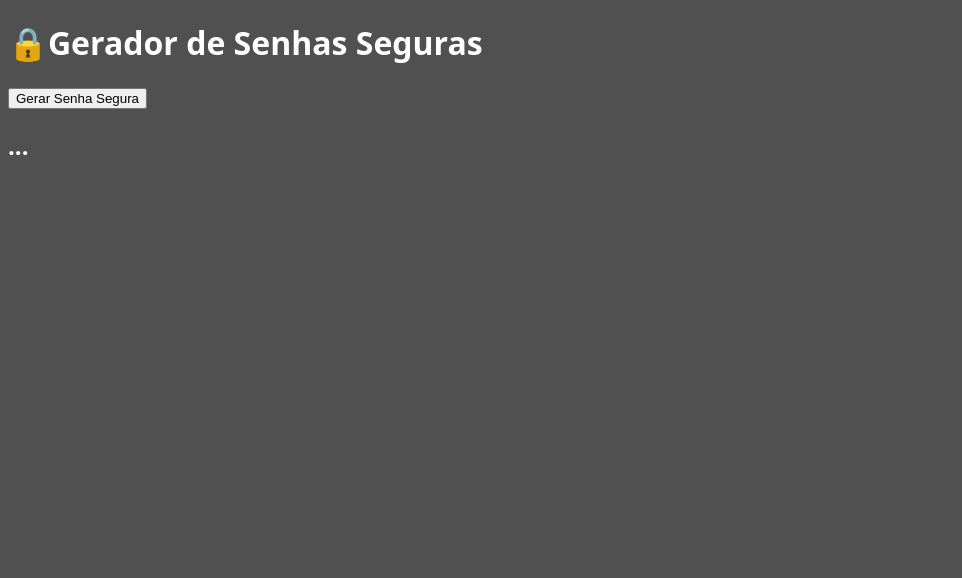
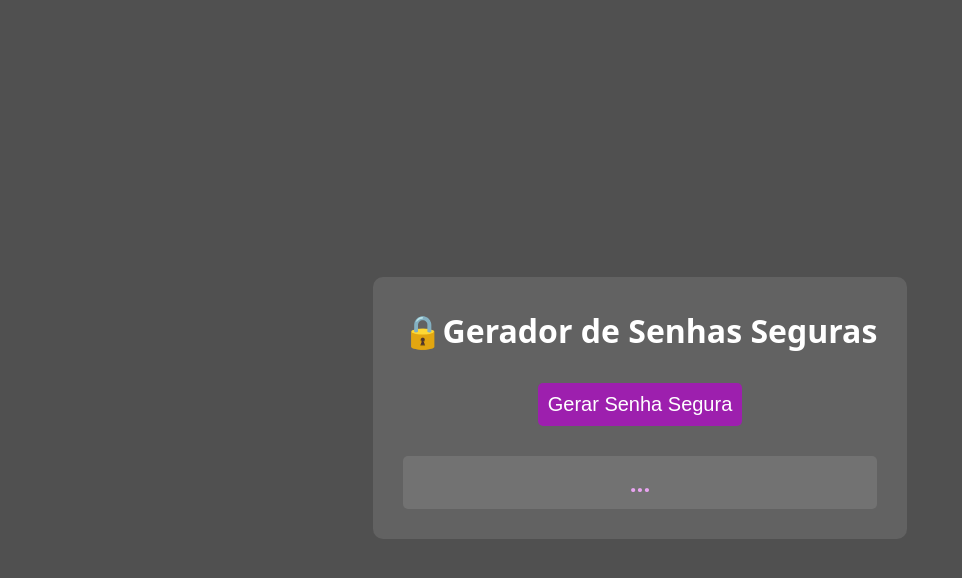
Before and after one commit to raisamrs/gerador-de-senhas, a website built with Vite: page index.html in a window 1280 px wide. Shown: the whole page, without its empty margins (0-962 px from the left). Built offline with nearby package versions, Linux system fonts and the light colour scheme.

Commit message:
estilização

```diff
--- a/index.html
+++ b/index.html
@@ -6,9 +6,12 @@
   <title>Gerador de Senhas Seguras</title>
 </head>
 <body>
-  <h1>🔒Gerador de Senhas Seguras </h1>
-  <button>Gerar Senha Segura</button>
-  <h2>...</h2>
+  <main>
+    <h1>🔒Gerador de Senhas Seguras </h1>
+    <button>Gerar Senha Segura</button>
+    <h2>...</h2>
+  </main>
+
   <script src= "/src/main.js" type="module"></script>
 </body>
 </html>
--- a/src/style.css
+++ b/src/style.css
@@ -2,4 +2,35 @@ body {
   background-color: #505050;
   color: white;
   font-family: system-ui, -apple-system, BlinkMacSystemFont, 'Segoe UI', Roboto, Oxygen, Ubuntu, Cantarell, 'Open Sans', 'Helvetica Neue', sans-serif;
+  text-align: center;
+  display: flex;
+  flex-direction: column;
+  justify-content: center;
+  min-height: 100vh;
+  align-items: center;
 }
+
+main {
+  background-color: rgba(255, 255, 255, 0.1);
+  max-width: 600px;
+  border-radius: 10px;
+  padding: 10px 30px;
+}
+
+h2 {
+  color: #e8a4f0;
+  background-color: rgba(255, 255, 255, 0.1);
+  border-radius: 5px;
+  padding: 10px;
+}
+
+button {
+  background-color: #9d1fae;
+  border: 0 none;
+  padding: 10px;
+  font-size: 20px;
+  color: white;
+  border-radius: 5px;
+  cursor: pointer;
+  margin: 10px;
+}
```
